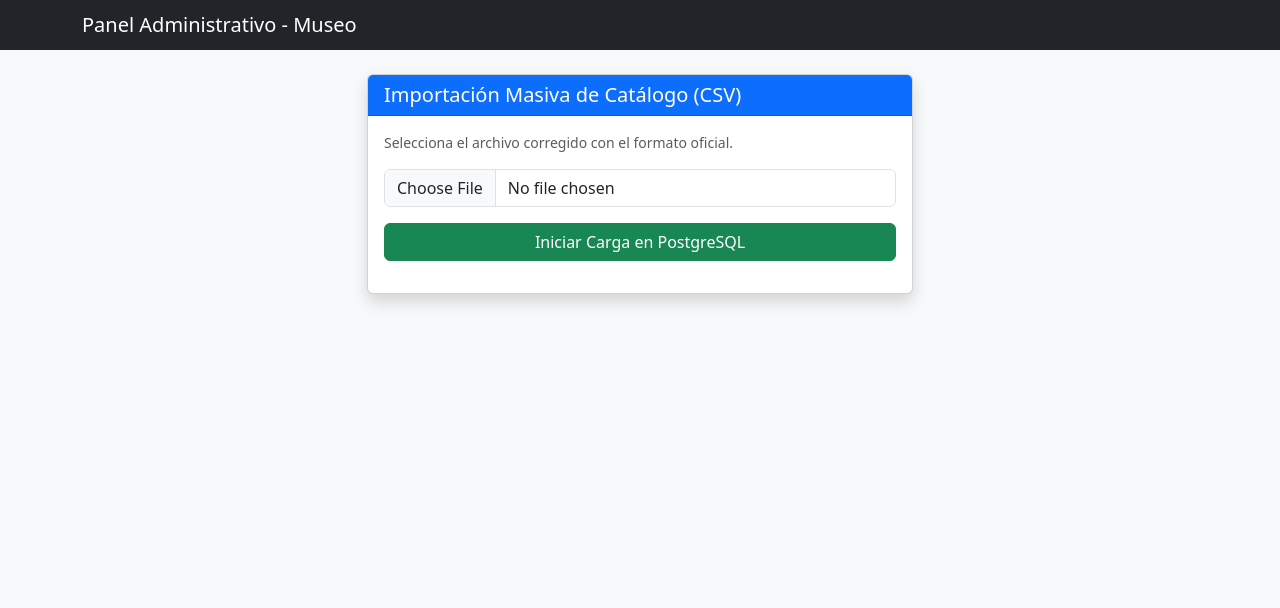
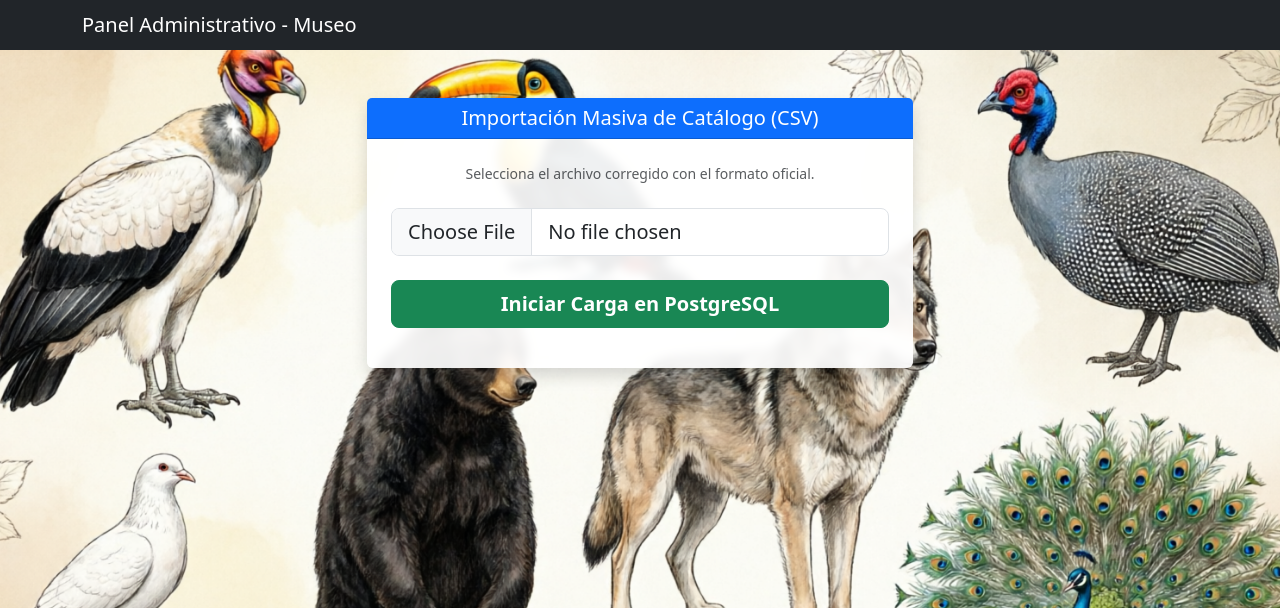
Before and after one commit to farid3312/sala-herpetologia, a FastAPI app: page /admin/importar in a window 1280 px wide. Shown: the top 608 px of the page. Run offline with FastAPI, Linux system fonts and the light colour scheme.

Commit message:
se puso una imagen en importar y se modifico el admin, el admin.py y html y el importar.html  y actualizar rutas en el panel admin

```diff
--- a/templates/importar.html
+++ b/templates/importar.html
@@ -1,25 +1,42 @@
-{% extends "base.html" %} {% block content %}
-<div class="row justify-content-center">
+{% extends "base.html" %}
+
+{% block content %}
+<style>
+    body {
+        /* Cambia 'fondo.png' por el nombre real de tu imagen en la carpeta static */
+        background-image: url("{{ url_for('static', path='fondoimportar.png') }}");
+        background-size: cover;
+        background-position: center;
+        background-attachment: fixed;
+    }
+    /* Hacemos la tarjeta un poco transparente para que se vea el fondo */
+    .card.shadow {
+        background: rgba(255, 255, 255, 0.92);
+        backdrop-filter: blur(5px);
+    }
+</style>
+
+<div class="row justify-content-center mt-5">
   <div class="col-md-6">
-    <div class="card shadow">
-      <div class="card-header bg-primary text-white">
+    <div class="card shadow border-0 rounded-lg">
+      <div class="card-header bg-primary text-white text-center">
         <h5 class="mb-0">Importación Masiva de Catálogo (CSV)</h5>
       </div>
-      <div class="card-body">
-        <p class="text-muted small">
+      <div class="card-body p-4">
+        <p class="text-muted small text-center mb-4">
           Selecciona el archivo corregido con el formato oficial.
         </p>
         <form id="uploadForm">
-          <div class="mb-3">
+          <div class="mb-4">
             <input
-              class="form-control"
+              class="form-control form-control-lg"
               type="file"
               id="csvFile"
               accept=".csv"
               required
             />
           </div>
-          <button type="submit" class="btn btn-success w-100" id="btnImportar">
+          <button type="submit" class="btn btn-success btn-lg w-100 fw-bold" id="btnImportar">
             Iniciar Carga en PostgreSQL
           </button>
         </form>
@@ -39,10 +56,9 @@
     const formData = new FormData();
     formData.append("file", fileInput.files[0]);
 
-    // CORRECCIÓN: true en minúscula para JavaScript
     btn.disabled = true;
     status.innerHTML =
-      '<div class="alert alert-info">Procesando archivo...</div>';
+      '<div class="alert alert-info fw-bold">⏳ Procesando archivo...</div>';
 
     try {
       const response = await fetch("/admin/datos/importar-csv/", {
@@ -52,19 +68,17 @@
       const result = await response.json();
 
       if (response.ok) {
-        // Nota: validamos que 'detalles' exista para evitar errores visuales
         const nuevos = result.detalles ? result.detalles.registros_nuevos : 0;
-        status.innerHTML = `<div class="alert alert-success">
-                <strong>¡Éxito!</strong> ${result.mensaje}<br>
+        status.innerHTML = `<div class="alert alert-success shadow-sm">
+                <strong>✅ ¡Éxito!</strong> ${result.mensaje}<br>
                 Registros procesados: ${nuevos}
             </div>`;
       } else {
         throw new Error(result.detail || "Error en el servidor");
       }
     } catch (error) {
-      status.innerHTML = `<div class="alert alert-danger">Error: ${error.message}</div>`;
+      status.innerHTML = `<div class="alert alert-danger shadow-sm"><strong>❌ Error:</strong> ${error.message}</div>`;
     } finally {
-      // CORRECCIÓN: false en minúscula para JavaScript
       btn.disabled = false;
     }
   };
```
Also changed, not shown: app/api/endpoints/admin.py (+7 -2 lines), templates/admin.html (+19 -12 lines), static/fondoimportar.png (added).
